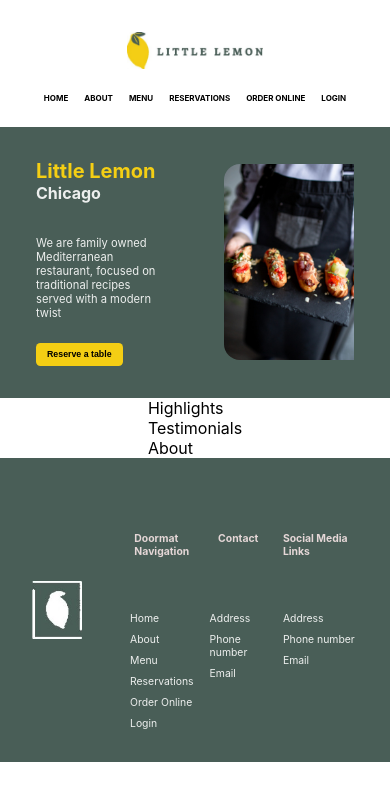
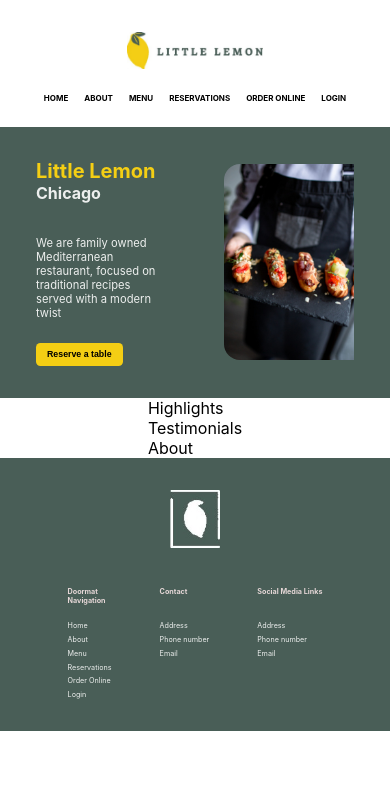
Before and after one commit to Kamil2104/Meta-Front-End-Developer-Capstone-Project, a React (Create React App) app: page / in a window 390 px wide. Shown: the top 800 px of the page. Built offline with nearby package versions, Linux system fonts and the light colour scheme.

Commit message:
fix: repair responsiveness of Footer component

```diff
--- a/src/assets/styles/Footer.css
+++ b/src/assets/styles/Footer.css
@@ -12,7 +12,7 @@ footer {
   }
 
   footer h3 {
-    height: 2em;
+    height: 1em;
     color: #e5d7d7;
   }
 
@@ -41,6 +41,14 @@ footer {
     justify-content: flex-start;
     align-items: flex-start;
     gap: 6em;
+  }
+
+  footer .footerNavigation header {
+    display: flex;
+    justify-content: flex-start;
+    align-items: flex-start;
+
+    padding-bottom: 1em;
   }
 
   footer .footerNavigation .doormatNavigation,
@@ -89,7 +97,7 @@ footer {
     }
 
     footer .footerNavigation {
-      gap: 1em;
+      gap: 2em;
     }
 
     header h3 {
@@ -111,38 +119,51 @@ footer {
     }
 
     footer .footerNavigation {
-      gap: 1em;
+      margin-right: 2em;
+    }
 
-      margin-right: 2em;
+    footer .footerNavigation .links {
+      gap: .3em;
+    }
+
+    .links a {
+      font-size: .65em;
     }
 
     header h3 {
       font-size: .65em;
     }
-
-    .links a {
-      font-size: .65em;
-    }
   }
 
-  @media screen and (max-width: 350px) {
+  @media screen and (max-width: 400px) {
     footer {
-      gap: 1.5em;
-    }
+      gap: 0em;
 
-    footer .logo img {
-      width: 40px;
+      flex-direction: column;
+      justify-content: center;
+      align-items: center;
     }
 
     footer .footerNavigation {
-      gap: .5em;
+      gap: 3em;
+
+      padding: 0em 2em 0em 2em;
+      margin-right: 0em;
     }
 
-    header h3 {
-      font-size: .5em;
+    footer .logo {
+      margin: 0;
     }
 
     .links a {
-      font-size: .5em;
+      font-size: .45em;
+    }
+
+    footer .footerNavigation header {
+      padding-bottom: .25em;
+    }
+
+    footer header h3 {
+      font-size: .45em;
     }
   }
```
